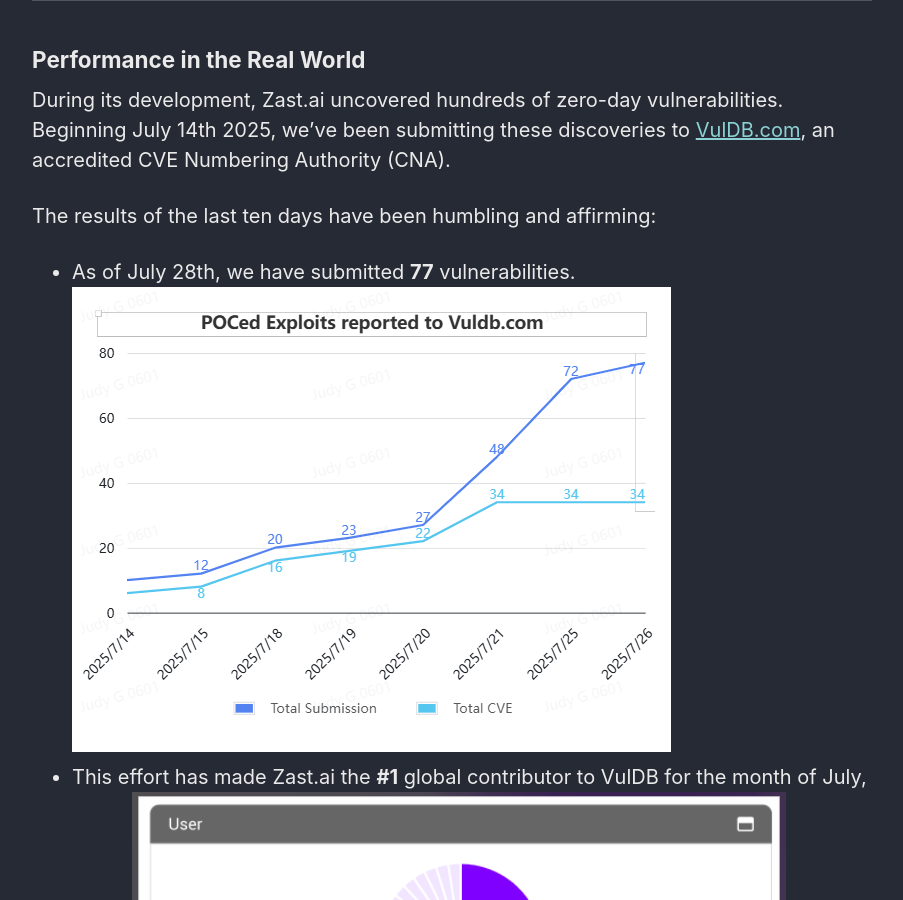
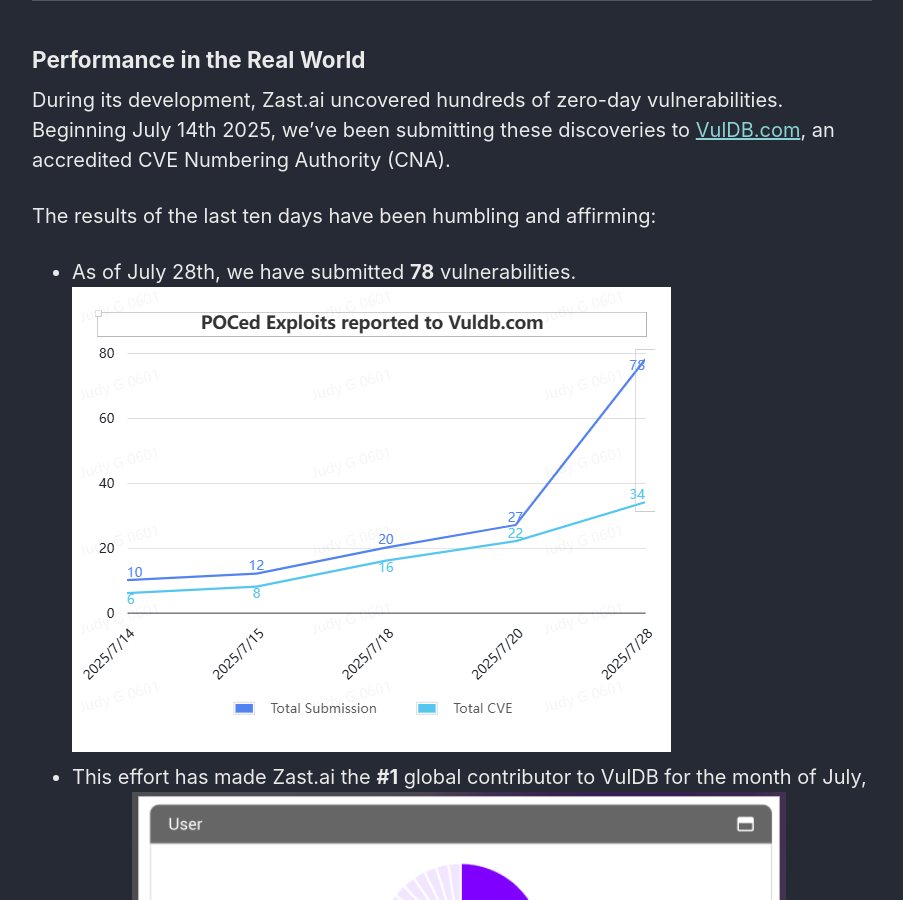
Before and after one commit to zast-ai/blog, a Jekyll site: the page built from _posts/2025-07-29-Introduce-Zast.ai.md, in a window 1280 px wide and 900 px high, scrolled down 727 px. Shown: the whole window, without its empty margins (188-1091 px from the left). Built offline with Jekyll 4.4.1, drawn with Linux system fonts in a browser that asks for light colours; cached includes are drawn as plain includes.

Commit message:
update blog

```diff
--- a/_posts/2025-07-29-Introduce-Zast.ai.md
+++ b/_posts/2025-07-29-Introduce-Zast.ai.md
@@ -37,7 +37,7 @@ During its development, Zast.ai uncovered hundreds of zero-day vulnerabilities.
 
 The results of the last ten days have been humbling and affirming:
 
-- As of July 28th, we have submitted **77** vulnerabilities.
+- As of July 28th, we have submitted **78** vulnerabilities.
   ![Vulnerability submissions growth on VulDB.com]({{'/assets/img/vuldb/growth.png' | relative_url }})
 - This effort has made Zast.ai the **#1** global contributor to VulDB for the month of July, 2025.
   ![Zast.ai vulnerability submissions on VulDB.com]({{'/assets/img/vuldb/number1.png' | relative_url }})
```
Also changed, not shown: assets/img/vuldb/growth.png.
